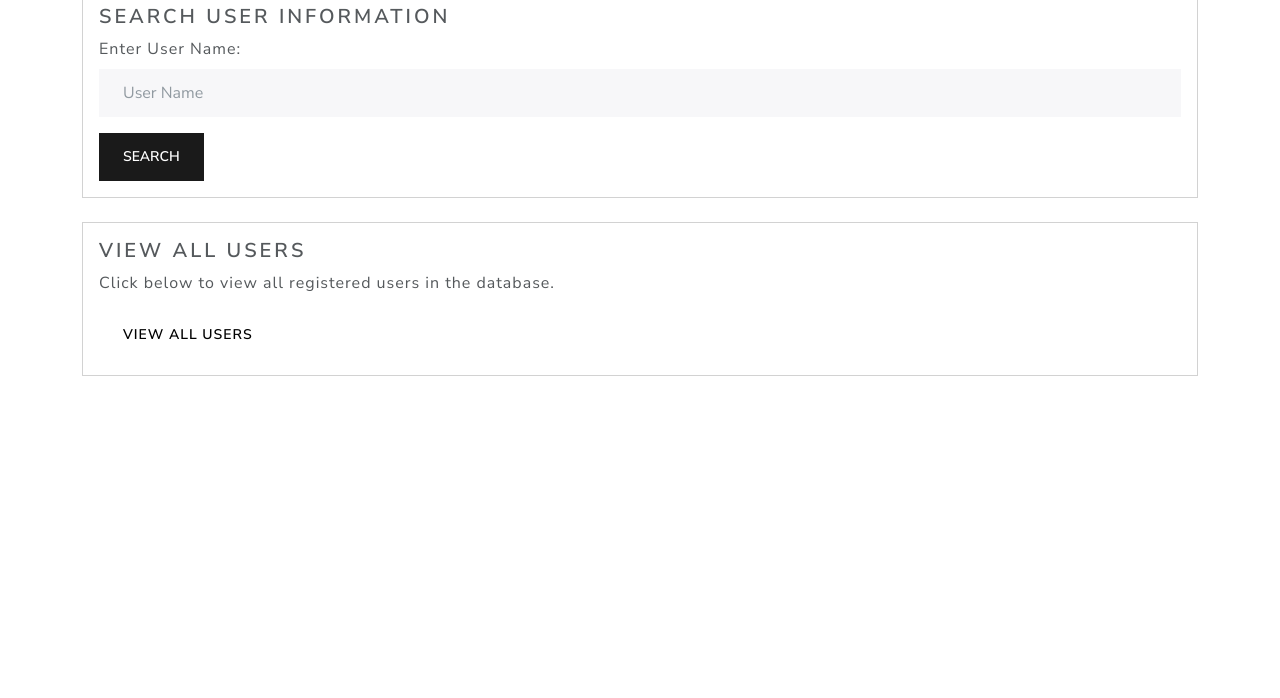
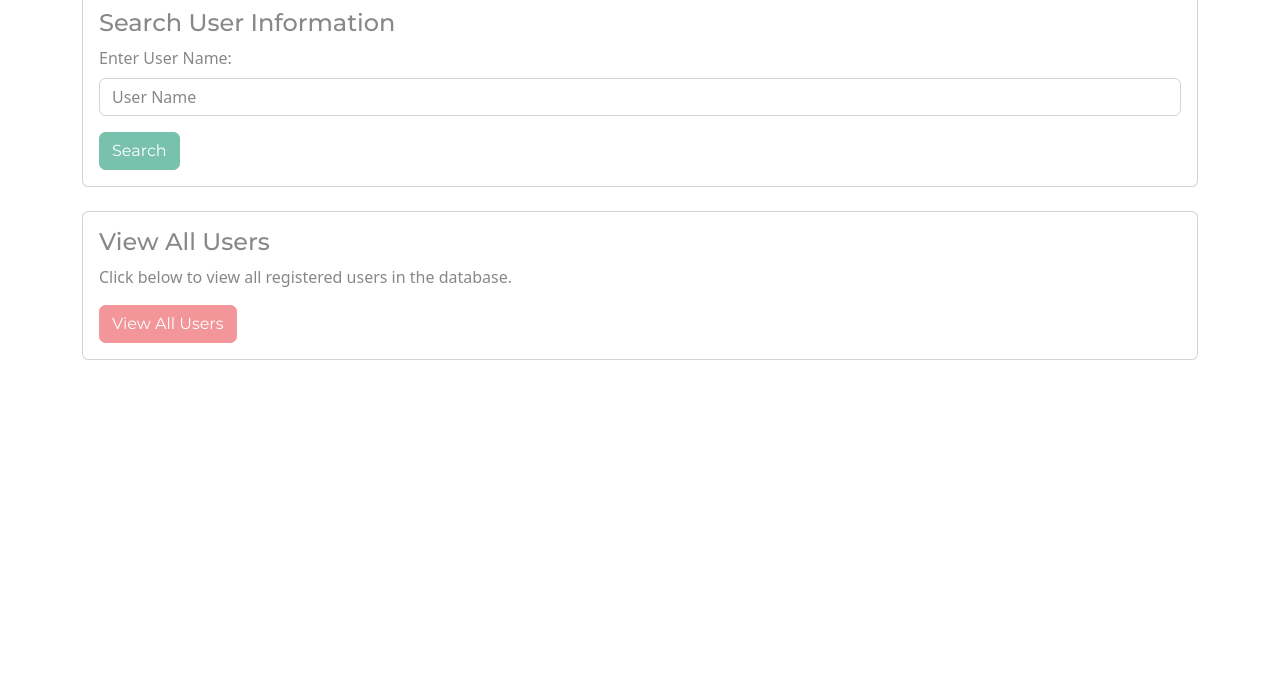
Before and after one commit to AlbertMeza/NoPoreDecision, a plain HTML site: page public/userSearch.html in a window 1280 px wide. Shown: the part 102-800 px from the top of the page. Drawn offline with nearby package versions, Linux system fonts and the light colour scheme.

Commit message:
Update userSearch.html

```diff
--- a/public/userSearch.html
+++ b/public/userSearch.html
@@ -5,7 +5,7 @@
     <meta charset="UTF-8">
     <meta name="viewport" content="width=device-width, initial-scale=1.0">
     <title>No Pore Decisions | User Search</title>
-    <link rel="stylesheet" href="https://cdn.jsdelivr.net/npm/bootswatch@5.3.0/dist/lux/bootstrap.min.css">
+    <link rel="stylesheet" href="https://cdn.jsdelivr.net/npm/bootswatch@5.3.0/dist/minty/bootstrap.min.css">
 </head>
 <body>
     <div class="container mt-5">
@@ -13,7 +13,7 @@
         <div class="card mb-4">
             <div class="card-body">
                 <h4 class="card-title">Search User Information</h4>
-                <form action="/user" method="GET">
+                <form action="/users" method="GET">
                     <div class="mb-3">
                         <label for="userName" class="form-label">Enter User Name:</label>
                         <input type="text" id="userName" name="userName" class="form-control" required placeholder="User Name">
```
